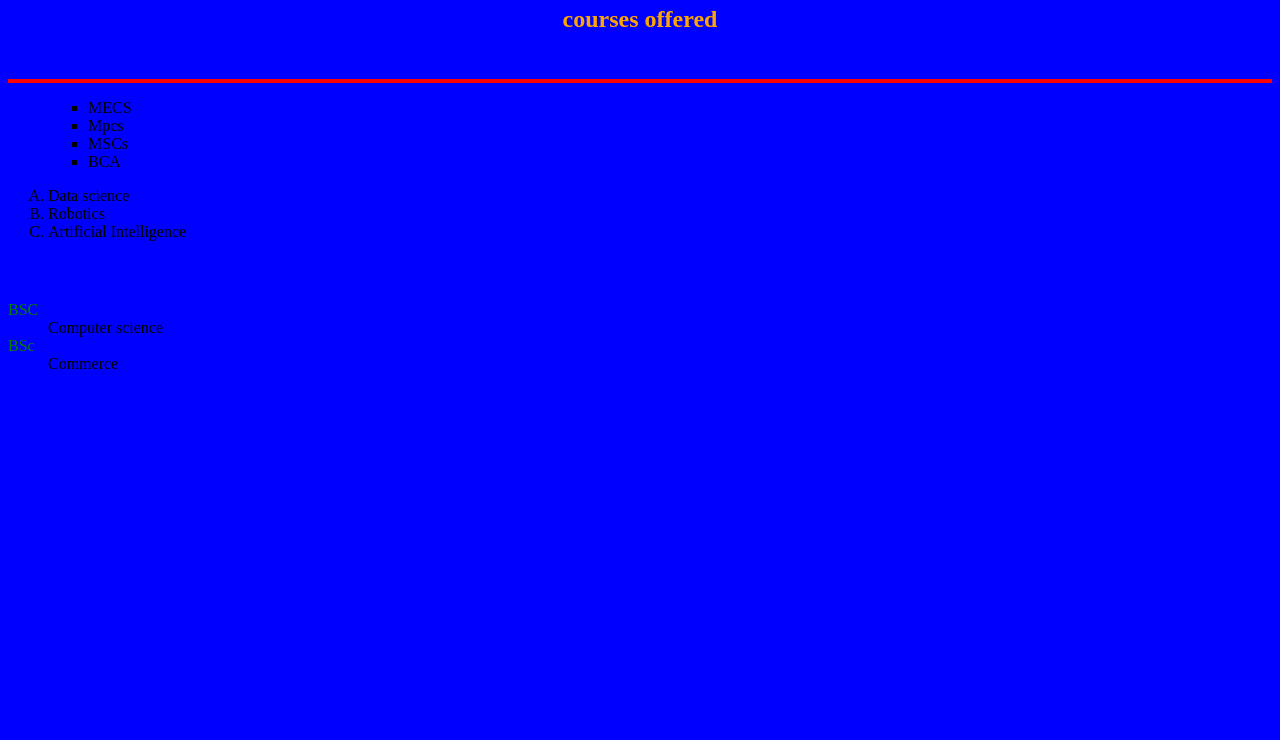
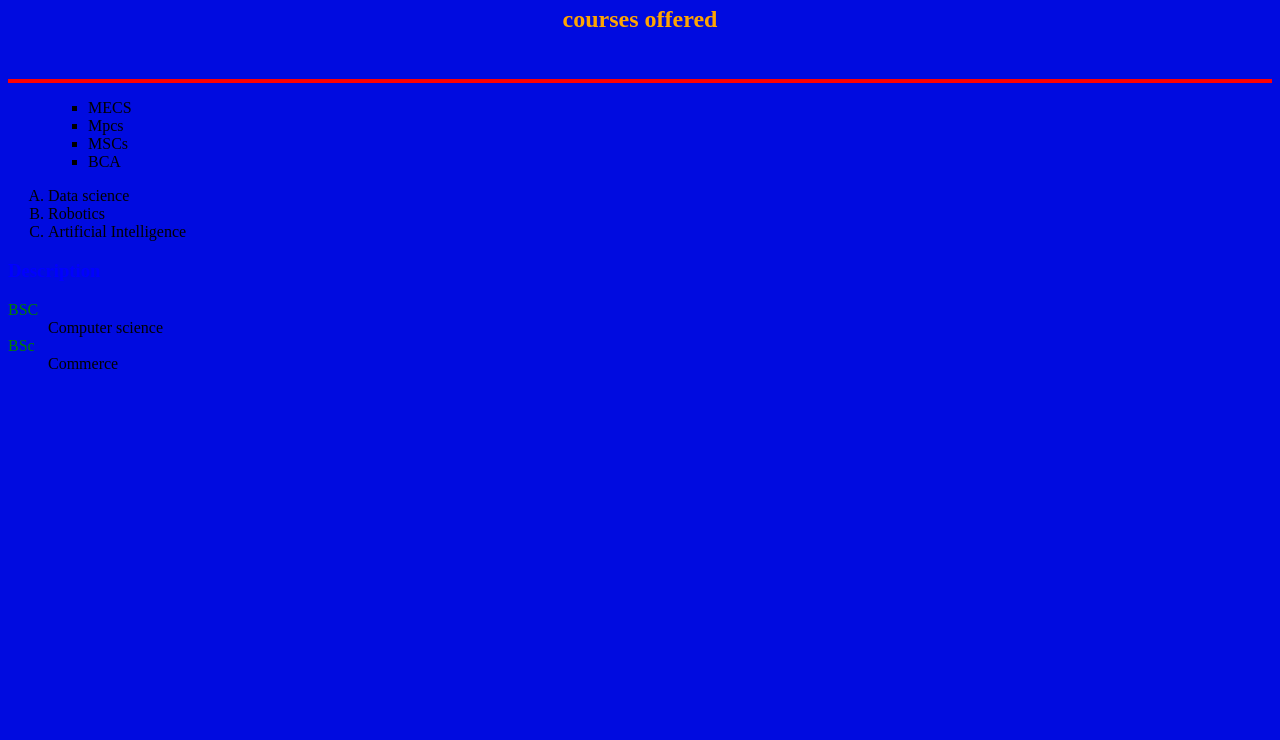
Before and after one commit to harshithasadanala2005/deployment, a plain HTML site: page index.html in a window 1280 px wide. Shown: the part 60-800 px from the top of the page. Drawn offline with Linux system fonts and the light colour scheme.

Commit message:
Update index.html

```diff
--- a/index.html
+++ b/index.html
@@ -1,5 +1,5 @@
 <html>
-<body bgcolor="blue">
+<body bgcolor=" light blue">
 <center>
 <h1 style="color: orange">Aditya Degree college</h1>
 <h2 style="color: orange">courses offered</h2>
```
